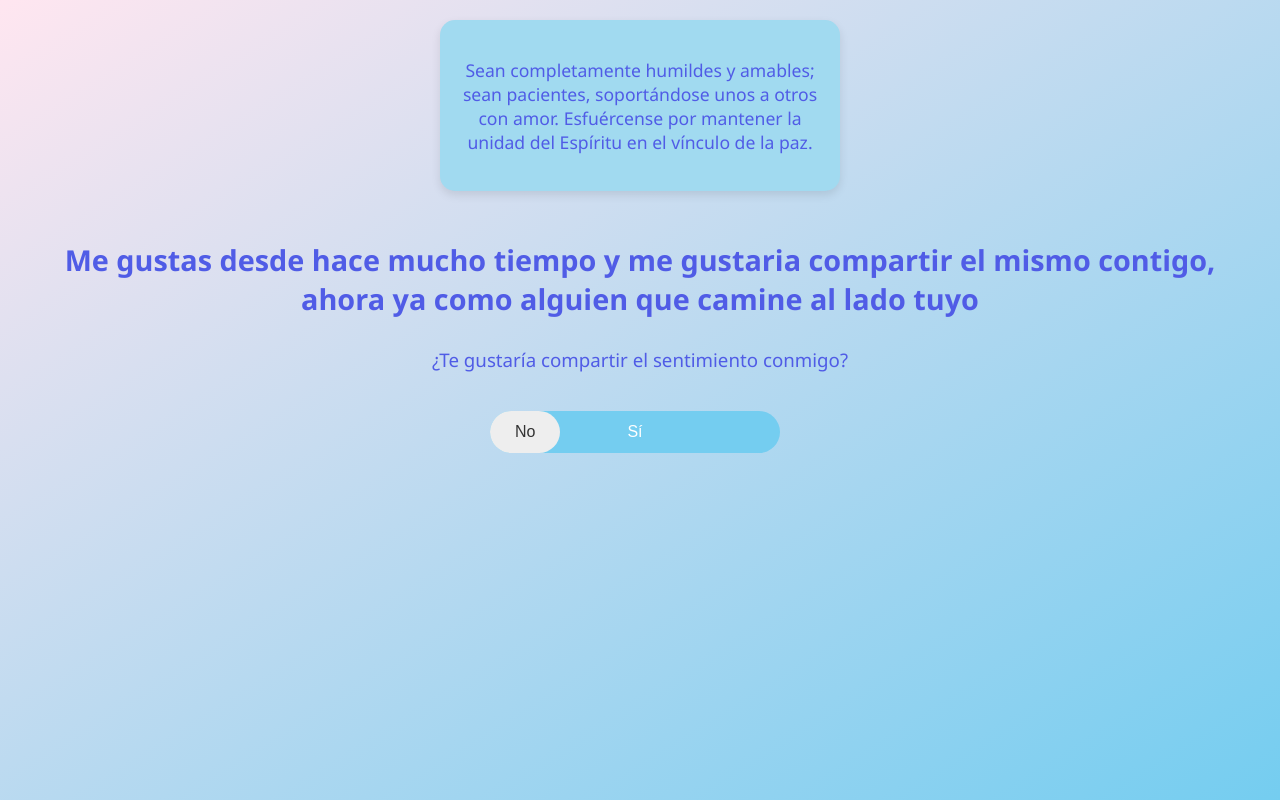
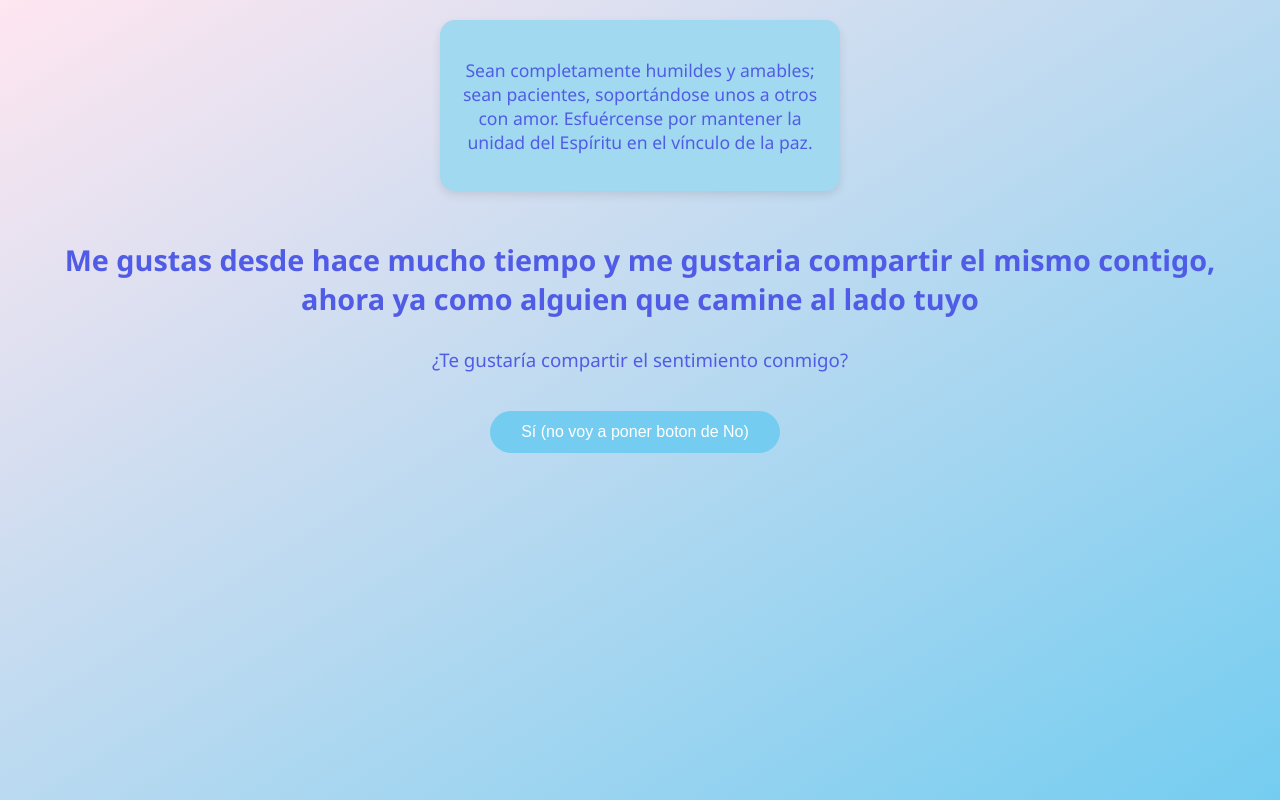
Before and after one commit to DaniCacee/Noee, a plain HTML site: page index.html in a window 1280 px wide. Drawn offline with Linux system fonts and the light colour scheme.

Commit message:
Update index.html

```diff
--- a/index.html
+++ b/index.html
@@ -128,8 +128,7 @@
   <h3>¿Te gustaría compartir el sentimiento conmigo?</h3>
 
   <div class="buttons">
-    <button id="yesBtn">Sí</button>
-    <button id="noBtn">No</button>
+    <button id="yesBtn">Sí (no voy a poner boton de No)</button>
   </div>
 
   <div id="message"></div>
```
